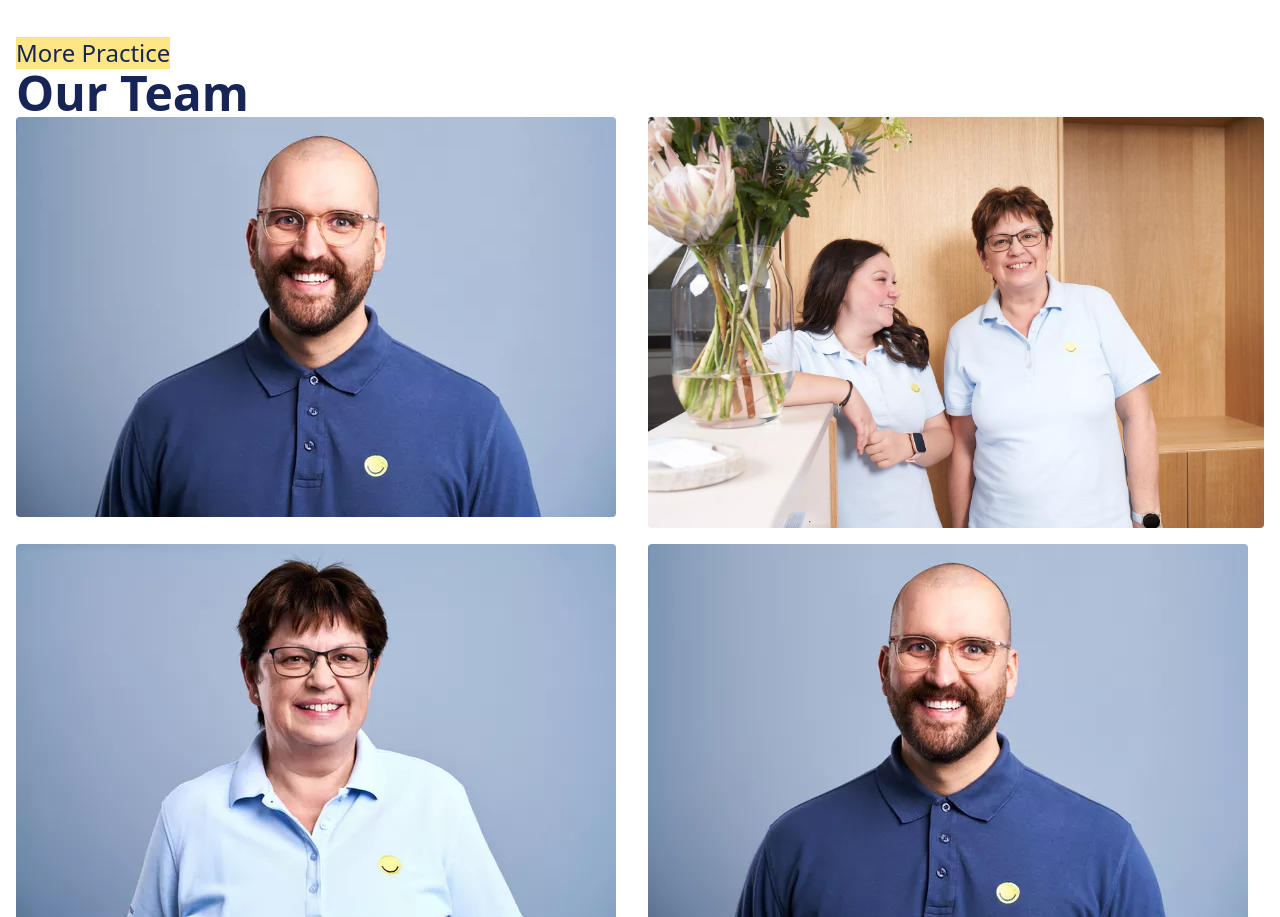
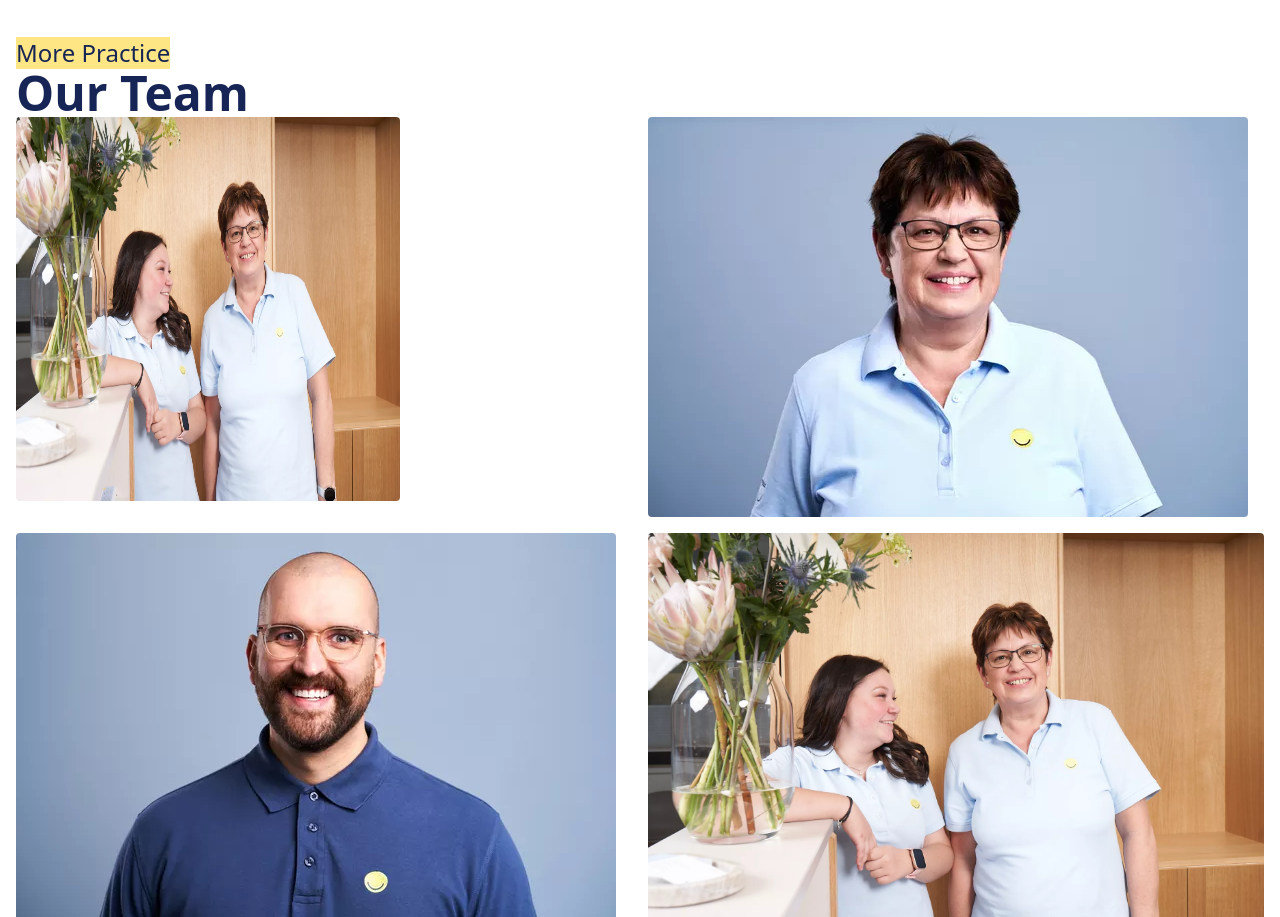
Before and after one commit to BirasaDivine/Dentist_Tailwind_clone_theGym, a website: page Tailwindclone3/index.html in a window 1280 px wide. Shown: the part 2193-3110 px from the top of the page. Drawn offline with Linux system fonts and the light colour scheme.

Commit message:
Our Team section

```diff
--- a/Tailwindclone3/index.html
+++ b/Tailwindclone3/index.html
@@ -94,8 +94,7 @@
                 <h1 class="font-bold text-5xl text-blue-950">Our Team</h1>
             </div>
             <div class="grid grid-cols-2 gap-4 ">
-                <img class="rounded" src="./images/first guy.webp" />
-                <img class="rounded" src="./images/two women.webp" />
+                <img class="rounded w-96 h-96" src="./images/two women.webp" />
                 <img class="rounded" src="./images/Third woman.webp" />
                 <img class="rounded" src="./images/first guy.webp" />
                 <img class="rounded" src="./images/two women.webp" />
```
Also changed, not shown: Tailwindclone3/src/output.css.
